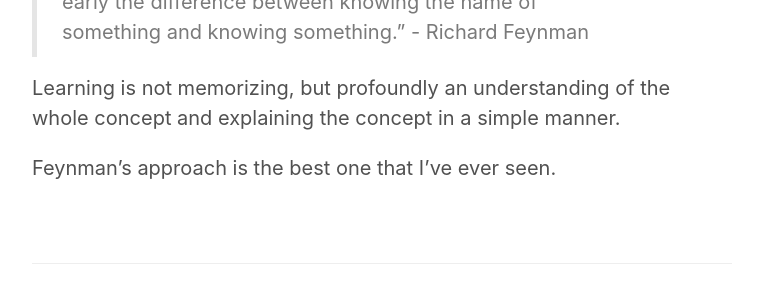
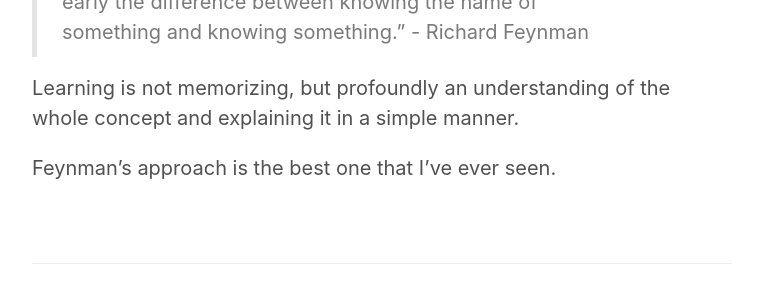
Before and after one commit to gokhanakkurt/blog, a Jekyll site: the page built from _posts/2019-12-27-the-feynman-technique.md, in a window 1280 px wide and 900 px high, scrolled down 1688 px. Shown: the part 294-594 px from the top of the window, without its empty margins (258-1021 px from the left). Built offline with Jekyll 4.4.1, drawn with Linux system fonts in a browser that asks for light colours.

Commit message:
fix for wording.

```diff
--- a/_posts/2019-12-27-the-feynman-technique.md
+++ b/_posts/2019-12-27-the-feynman-technique.md
@@ -46,6 +46,6 @@ This is the technique that I discovered in my senior year at university. Nowaday
 
 > “You can know the name of a bird in all the languages of the world, but when you're finished, you'll know absolutely nothing whatever about the bird... So let's look at the bird and see what it's doing — that's what counts. I learned very early the difference between knowing the name of something and knowing something.” - Richard Feynman
 
-Learning is not memorizing, but profoundly an understanding of the whole concept and explaining the concept in a simple manner.
+Learning is not memorizing, but profoundly an understanding of the whole concept and explaining it in a simple manner.
 
 Feynman's approach is the best one that I've ever seen.
```
